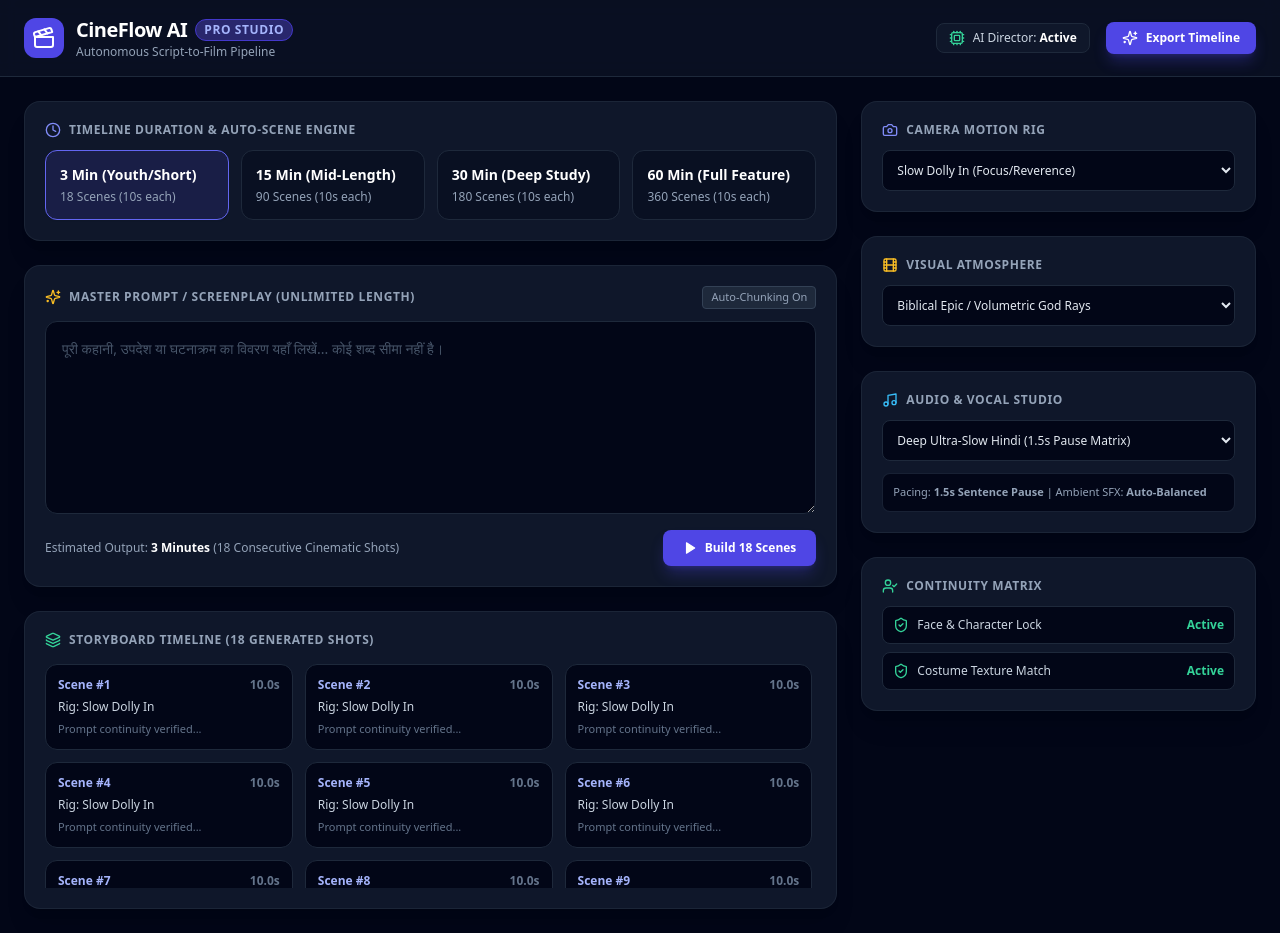
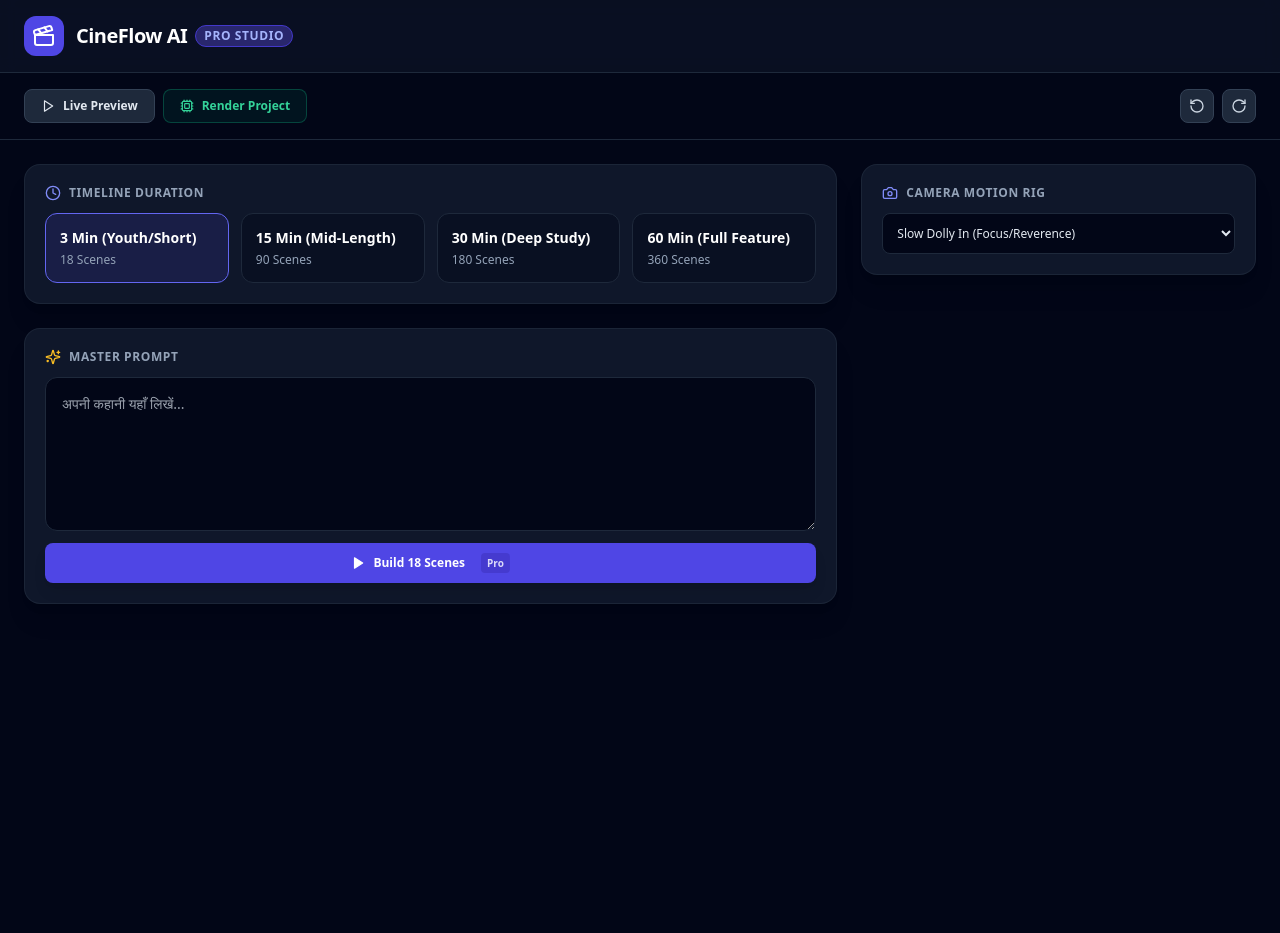
Before and after one commit to deepbhauak-wq/cineflow-ai, a Next.js app: page / in a window 1280 px wide. After the commit the page ends 800 px from the top, so only its background shows below. Built offline with nearby package versions, Linux system fonts and the light colour scheme.

Commit message:
Enhance Quick Action Bar with professional controls
Added professional controls to the Quick Action Bar, including buttons for Live Preview, Render Project, and rotation controls. Updated the layout and styling for better user experience.

```diff
--- a/app/page.tsx
+++ b/app/page.tsx
@@ -1,24 +1,9 @@
-{/* Quick Action Bar */}
-<div className="flex items-center gap-2 px-6 pb-4 border-b border-slate-800">
-  <button className="flex items-center gap-2 bg-slate-800 hover:bg-slate-700 text-slate-200 px-4 py-2 rounded-lg text-xs font-semibold border border-slate-700 transition">
-    <Play className="w-3.5 h-3.5" /> Live Preview
-  </button>
-  <button className="flex items-center gap-2 bg-emerald-600/10 hover:bg-emerald-600/20 text-emerald-400 px-4 py-2 rounded-lg text-xs font-semibold border border-emerald-500/30 transition">
-    <Cpu className="w-3.5 h-3.5" /> Render Project
-  </button>
-  <button className="flex items-center gap-2 bg-slate-800 hover:bg-slate-700 text-slate-200 px-4 py-2 rounded-lg text-xs font-semibold border border-slate-700 transition">
-    <UserCheck className="w-3.5 h-3.5" /> Save Draft
-  </button>
-  <div className="ml-auto text-[10px] text-slate-500 bg-slate-900 px-3 py-2 rounded border border-slate-800">
-    Last saved: Just now
-  </div>
-</div>
-  "use client";
+"use client";
 
 import React, { useState } from "react";
 import {
   Clapperboard, Camera, UserCheck, Music, Sparkles,
-  Layers, Clock, Play, Cpu, Film, ShieldCheck
+  Layers, Clock, Play, Cpu, Film, ShieldCheck, RotateCcw, RotateCw
 } from "lucide-react";
 
 export default function CineFlowStudio() {
@@ -39,6 +24,7 @@ export default function CineFlowStudio() {
 
   return (
     <div className="min-h-screen bg-slate-950 text-slate-100 flex flex-col font-sans selection:bg-indigo-500 selection:text-white">
+
       {/* Top Navbar */}
       <header className="border-b border-slate-800 bg-slate-900/60 backdrop-blur px-6 py-4 flex justify-between items-center sticky top-0 z-50">
         <div className="flex items-center gap-3">
@@ -49,29 +35,30 @@ export default function CineFlowStudio() {
             <h1 className="text-xl font-bold tracking-tight text-white flex items-center gap-2">
               CineFlow AI <span className="text-xs bg-indigo-900/80 text-indigo-300 border border-indigo-700 px-2 py-0.5 rounded-full uppercase tracking-wider font-semibold">Pro Studio</span>
             </h1>
-            <p className="text-xs text-slate-400">Autonomous Script-to-Film Pipeline</p>
           </div>
-        </div>
-        <div className="flex items-center gap-4">
-          <div className="hidden sm:flex bg-slate-900 border border-slate-800 px-3 py-1.5 rounded-lg text-xs items-center gap-2 text-slate-300">
-            <Cpu className="w-4 h-4 text-emerald-400" />
-            <span>AI Director: <strong className="text-white">Active</strong></span>
-          </div>
-          <button className="bg-indigo-600 hover:bg-indigo-500 text-white text-xs font-semibold px-4 py-2 rounded-lg flex items-center gap-2 shadow-lg shadow-indigo-600/30 transition active:scale-95">
-            <Sparkles className="w-4 h-4" /> Export Timeline
-          </button>
         </div>
       </header>
 
+      {/* Quick Action Bar (Added Professional Controls) */}
+      <div className="flex items-center gap-2 px-6 py-4 border-b border-slate-800 bg-slate-950">
+        <button className="flex items-center gap-2 bg-slate-800 hover:bg-slate-700 text-slate-200 px-4 py-2 rounded-lg text-xs font-semibold border border-slate-700 transition">
+          <Play className="w-3.5 h-3.5" /> Live Preview
+        </button>
+        <button className="flex items-center gap-2 bg-emerald-600/10 hover:bg-emerald-600/20 text-emerald-400 px-4 py-2 rounded-lg text-xs font-semibold border border-emerald-500/30 transition">
+          <Cpu className="w-3.5 h-3.5" /> Render Project
+        </button>
+        <div className="ml-auto flex gap-2">
+          <button className="p-2 bg-slate-800 hover:bg-slate-700 rounded-lg border border-slate-700 text-slate-300"><RotateCcw className="w-4 h-4" /></button>
+          <button className="p-2 bg-slate-800 hover:bg-slate-700 rounded-lg border border-slate-700 text-slate-300"><RotateCw className="w-4 h-4" /></button>
+        </div>
+      </div>
+
       {/* Main Workspace */}
       <main className="flex-1 grid grid-cols-12 gap-6 p-6 max-w-[1600px] w-full mx-auto">
-        {/* Left Core Engine */}
         <div className="col-span-12 lg:col-span-8 flex flex-col gap-6">
-
-          {/* Duration Selector Matrix */}
           <div className="bg-slate-900 border border-slate-800/80 rounded-2xl p-5 shadow-xl">
             <h2 className="text-xs font-semibold uppercase tracking-wider text-slate-400 mb-3 flex items-center gap-2">
-              <Clock className="w-4 h-4 text-indigo-400" /> Timeline Duration & Auto-Scene Engine
+              <Clock className="w-4 h-4 text-indigo-400" /> Timeline Duration
             </h2>
             <div className="grid grid-cols-2 md:grid-cols-4 gap-3">
               {durationPresets.map((preset) => (
@@ -79,67 +66,37 @@ export default function CineFlowStudio() {
                   key={preset.val}
                   onClick={() => setDuration(preset.val)}
                   className={`p-3.5 rounded-xl border text-left transition-all ${
-                    duration === preset.val
-                      ? "bg-indigo-600/15 border-indigo-500 text-indigo-200 shadow-sm"
-                      : "bg-slate-950/40 border-slate-800 hover:bg-slate-800/50 text-slate-300"
+                    duration === preset.val ? "bg-indigo-600/15 border-indigo-500 text-indigo-200" : "bg-slate-950/40 border-slate-800 hover:bg-slate-800/50 text-slate-300"
                   }`}
                 >
                   <div className="font-semibold text-sm text-white">{preset.label}</div>
-                  <div className="text-xs text-slate-400 mt-1">{preset.scenes} Scenes (10s each)</div>
+                  <div className="text-xs text-slate-400 mt-1">{preset.scenes} Scenes</div>
                 </button>
               ))}
             </div>
           </div>
 
-          {/* Master Prompt Box */}
           <div className="bg-slate-900 border border-slate-800/80 rounded-2xl p-5 flex flex-col gap-3 shadow-xl">
-            <div className="flex justify-between items-center">
-              <label className="text-xs font-semibold uppercase tracking-wider text-slate-400 flex items-center gap-2">
-                <Sparkles className="w-4 h-4 text-amber-400" /> Master Prompt / Screenplay (Unlimited Length)
-              </label>
-              <span className="text-[11px] bg-slate-800 text-slate-400 px-2 py-0.5 rounded border border-slate-700">Auto-Chunking On</span>
-            </div>
+            <label className="text-xs font-semibold uppercase tracking-wider text-slate-400 flex items-center gap-2">
+              <Sparkles className="w-4 h-4 text-amber-400" /> Master Prompt
+            </label>
             <textarea
-              rows={7}
+              rows={6}
               value={prompt}
               onChange={(e) => setPrompt(e.target.value)}
-              placeholder="पूरी कहानी, उपदेश या घटनाक्रम का विवरण यहाँ लिखें... कोई शब्द सीमा नहीं है।"
-              className="w-full bg-slate-950 border border-slate-800 rounded-xl p-4 text-slate-200 focus:outline-none focus:border-indigo-500 transition text-sm leading-relaxed placeholder:text-slate-600"
+              placeholder="अपनी कहानी यहाँ लिखें..."
+              className="w-full bg-slate-950 border border-slate-800 rounded-xl p-4 text-slate-200 focus:outline-none focus:border-indigo-500 text-sm"
             />
-            <div className="flex flex-col sm:flex-row justify-between items-center gap-3 pt-1">
-              <div className="text-xs text-slate-400">
-                Estimated Output: <strong className="text-white">{duration} Minutes</strong> ({currentScenes} Consecutive Cinematic Shots)
-              </div>
-              <button className="w-full sm:w-auto bg-indigo-600 hover:bg-indigo-500 text-white text-xs font-semibold px-5 py-2.5 rounded-lg flex items-center justify-center gap-2 shadow-lg shadow-indigo-600/30 transition">
-                <Play className="w-3.5 h-3.5 fill-white" /> Build {currentScenes} Scenes
-              </button>
-            </div>
-          </div>
-
-          {/* Granular Scene Timeline */}
-          <div className="bg-slate-900 border border-slate-800/80 rounded-2xl p-5 shadow-xl">
-            <h2 className="text-xs font-semibold uppercase tracking-wider text-slate-400 mb-4 flex items-center gap-2">
-              <Layers className="w-4 h-4 text-emerald-400" /> Storyboard Timeline ({currentScenes} Generated Shots)
-            </h2>
-            <div className="grid grid-cols-2 md:grid-cols-3 gap-3 max-h-56 overflow-y-auto pr-1">
-              {Array.from({ length: Math.min(currentScenes, 12) }).map((_, idx) => (
-                <div key={idx} className="bg-slate-950 border border-slate-800 rounded-xl p-3 text-xs flex flex-col gap-1.5">
-                  <div className="flex justify-between text-slate-400 font-semibold">
-                    <span className="text-indigo-300">Scene #{idx + 1}</span>
-                    <span className="text-slate-500">10.0s</span>
-                  </div>
-                  <div className="text-slate-300 font-medium truncate">Rig: {cameraMovement}</div>
-                  <div className="text-slate-500 text-[11px] truncate">Prompt continuity verified...</div>
-                </div>
-              ))}
-            </div>
+            <button className="group w-full bg-indigo-600 hover:bg-indigo-500 text-white text-xs font-semibold px-5 py-2.5 rounded-lg flex items-center justify-center gap-2 shadow-lg transition">
+              <Play className="w-3.5 h-3.5 fill-white" />
+              <span>Build {currentScenes} Scenes</span>
+              <span className="ml-2 px-1.5 py-0.5 bg-indigo-700 rounded text-[10px] opacity-80">Pro</span>
+            </button>
           </div>
         </div>
 
-        {/* Right Configuration Matrix */}
+        {/* Settings Column */}
         <div className="col-span-12 lg:col-span-4 flex flex-col gap-6">
-
-          {/* Camera Motion Rig */}
           <div className="bg-slate-900 border border-slate-800/80 rounded-2xl p-5 shadow-xl">
             <h3 className="text-xs font-semibold uppercase tracking-wider text-slate-400 mb-3 flex items-center gap-2">
               <Camera className="w-4 h-4 text-indigo-400" /> Camera Motion Rig
@@ -147,75 +104,16 @@ export default function CineFlowStudio() {
             <select
               value={cameraMovement}
               onChange={(e) => setCameraMovement(e.target.value)}
-              className="w-full bg-slate-950 border border-slate-800 rounded-lg p-2.5 text-xs text-slate-200 focus:outline-none focus:border-indigo-500"
+              className="w-full bg-slate-950 border border-slate-800 rounded-lg p-2.5 text-xs text-slate-200"
             >
               <option>Slow Dolly In (Focus/Reverence)</option>
-              <option>Crane Down / Top-Down View</option>
               <option>Wide Orbit 360°</option>
-              <option>Dynamic Tracking Shot</option>
-              <option>Eye-Level Static Shot</option>
               <option>Cinematic Handheld</option>
             </select>
           </div>
-
-          {/* Visual Style */}
-          <div className="bg-slate-900 border border-slate-800/80 rounded-2xl p-5 shadow-xl">
-            <h3 className="text-xs font-semibold uppercase tracking-wider text-slate-400 mb-3 flex items-center gap-2">
-              <Film className="w-4 h-4 text-amber-400" /> Visual Atmosphere
-            </h3>
-            <select
-              value={selectedStyle}
-              onChange={(e) => setSelectedStyle(e.target.value)}
-              className="w-full bg-slate-950 border border-slate-800 rounded-lg p-2.5 text-xs text-slate-200 focus:outline-none focus:border-indigo-500"
-            >
-              <option>Biblical Epic / Volumetric God Rays</option>
-              <option>Cinematic 35mm Masterpiece</option>
-              <option>Dark Realistic Drama</option>
-              <option>Historical Documentary Tone</option>
-              <option>Hyper-Realistic CGI</option>
-            </select>
-          </div>
-
-          {/* Audio Studio */}
-          <div className="bg-slate-900 border border-slate-800/80 rounded-2xl p-5 shadow-xl">
-            <h3 className="text-xs font-semibold uppercase tracking-wider text-slate-400 mb-3 flex items-center gap-2">
-              <Music className="w-4 h-4 text-sky-400" /> Audio & Vocal Studio
-            </h3>
-            <div className="space-y-3">
-              <select
-                value={voiceTone}
-                onChange={(e) => setVoiceTone(e.target.value)}
-                className="w-full bg-slate-950 border border-slate-800 rounded-lg p-2.5 text-xs text-slate-200 focus:outline-none focus:border-indigo-500"
-              >
-                <option>Deep Ultra-Slow Hindi (1.5s Pause Matrix)</option>
-                <option>Dramatic Narrative Hindi</option>
-                <option>Warm Documentarian Voice</option>
-              </select>
-              <div className="bg-slate-950 border border-slate-800/80 p-2.5 rounded-lg text-[11px] text-slate-400">
-                Pacing: <strong>1.5s Sentence Pause</strong> | Ambient SFX: <strong>Auto-Balanced</strong>
-              </div>
-            </div>
-          </div>
-
-          {/* Continuity */}
-          <div className="bg-slate-900 border border-slate-800/80 rounded-2xl p-5 shadow-xl">
-            <h3 className="text-xs font-semibold uppercase tracking-wider text-slate-400 mb-3 flex items-center gap-2">
-              <UserCheck className="w-4 h-4 text-emerald-400" /> Continuity Matrix
-            </h3>
-            <div className="space-y-2 text-xs">
-              <div className="flex items-center justify-between p-2.5 bg-slate-950 rounded-lg border border-slate-800 text-slate-300">
-                <span className="flex items-center gap-2"><ShieldCheck className="w-4 h-4 text-emerald-400" /> Face & Character Lock</span>
-                <span className="text-emerald-400 font-semibold">Active</span>
-              </div>
-              <div className="flex items-center justify-between p-2.5 bg-slate-950 rounded-lg border border-slate-800 text-slate-300">
-                <span className="flex items-center gap-2"><ShieldCheck className="w-4 h-4 text-emerald-400" /> Costume Texture Match</span>
-                <span className="text-emerald-400 font-semibold">Active</span>
-              </div>
-            </div>
-          </div>
-
+          {/* Add more setting cards here if needed */}
         </div>
       </main>
     </div>
   );
-                                       }
+              }
```
